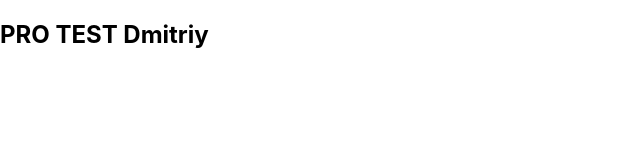
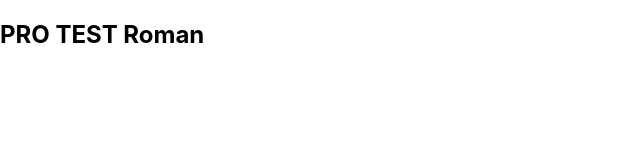
Before and after one commit to DennLaz/project_node_js_goit, a React (Create React App) app: page / in a window 1280 px wide. Shown: the top 160 px of the page, without its empty margins (0-640 px from the left). Built offline with nearby package versions, Linux system fonts and the light colour scheme.

Commit message:
change_name

```diff
--- a/src/App.js
+++ b/src/App.js
@@ -3,7 +3,7 @@ import "./index.css";
 function App() {
   return (
     <div className="App">
-      <h2>PRO TEST Dmitriy</h2>
+      <h2>PRO TEST Roman</h2>
     </div>
   );
 }
```
Also changed, not shown: 2 other files (tests, documents, lock files or other folders).
